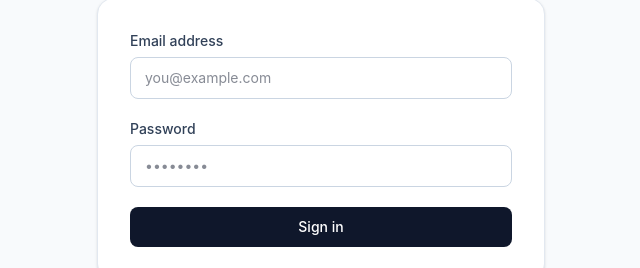
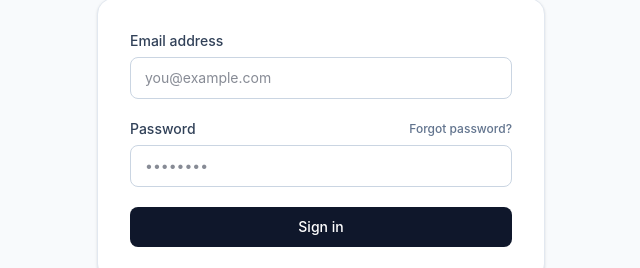
Before and after one commit to abundanceagent/agent-hub, a Next.js app in the folder portal/: page /login in a window 1280 px wide. Shown: the part 337-605 px from the top of the page, without its empty margins (319-959 px from the left). Built offline with nearby package versions, Linux system fonts and the light colour scheme; no server answers.

Commit message:
Add files via upload

```diff
--- a/portal/app/login/page.tsx
+++ b/portal/app/login/page.tsx
@@ -1,5 +1,5 @@
 'use client'
-import { useState } from 'react'
+import { useState, useEffect } from 'react'
 import { useRouter } from 'next/navigation'
 import { createClient } from '@/lib/supabase/client'
 
@@ -8,11 +8,23 @@ export default function LoginPage() {
   const [email, setEmail] = useState('')
   const [password, setPassword] = useState('')
   const [error, setError] = useState<string | null>(null)
+  const [notice, setNotice] = useState<string | null>(null)
   const [loading, setLoading] = useState(false)
+
+  // If already signed in, skip the login form.
+  useEffect(() => {
+    const supabase = createClient()
+    supabase.auth.getSession().then(async ({ data: { session } }) => {
+      if (!session) return
+      const { data: profile } = await supabase.from('profiles').select('role').eq('id', session.user.id).single()
+      router.replace(profile?.role === 'partner' ? '/stock' : '/dashboard')
+    })
+  }, [router])
 
   async function handleSubmit(e: React.FormEvent) {
     e.preventDefault()
     setError(null)
+    setNotice(null)
     setLoading(true)
 
     const supabase = createClient()
@@ -25,13 +37,30 @@ export default function LoginPage() {
     }
 
     if (data.user) {
-      // Update last_login
       await supabase.from('profiles').update({ last_login: new Date().toISOString() }).eq('id', data.user.id)
-
       const { data: profile } = await supabase.from('profiles').select('role').eq('id', data.user.id).single()
       router.push(profile?.role === 'partner' ? '/stock' : '/dashboard')
       router.refresh()
     }
+  }
+
+  async function handleReset() {
+    setError(null)
+    setNotice(null)
+    if (!email) {
+      setError('Enter your email address above first, then choose “Forgot password”.')
+      return
+    }
+    const supabase = createClient()
+    const origin = typeof window !== 'undefined' ? window.location.origin : ''
+    const { error: e } = await supabase.auth.resetPasswordForEmail(email, {
+      redirectTo: `${origin}/set-password`,
+    })
+    if (e) {
+      setError(e.message)
+      return
+    }
+    setNotice('Password reset link sent. Check your email to set a new password.')
   }
 
   return (
@@ -62,7 +91,12 @@ export default function LoginPage() {
               />
             </div>
             <div>
-              <label className="block text-sm font-medium text-slate-700 mb-1.5">Password</label>
+              <div className="flex items-center justify-between mb-1.5">
+                <label className="block text-sm font-medium text-slate-700">Password</label>
+                <button type="button" onClick={handleReset} className="text-xs font-medium text-slate-500 hover:text-slate-900">
+                  Forgot password?
+                </button>
+              </div>
               <input
                 type="password"
                 value={password}
@@ -75,9 +109,10 @@ export default function LoginPage() {
             </div>
 
             {error && (
-              <div className="bg-red-50 border border-red-200 text-red-700 text-sm px-4 py-3 rounded-lg">
-                {error}
-              </div>
+              <div className="bg-red-50 border border-red-200 text-red-700 text-sm px-4 py-3 rounded-lg">{error}</div>
+            )}
+            {notice && (
+              <div className="bg-green-50 border border-green-200 text-green-700 text-sm px-4 py-3 rounded-lg">{notice}</div>
             )}
 
             <button
```
